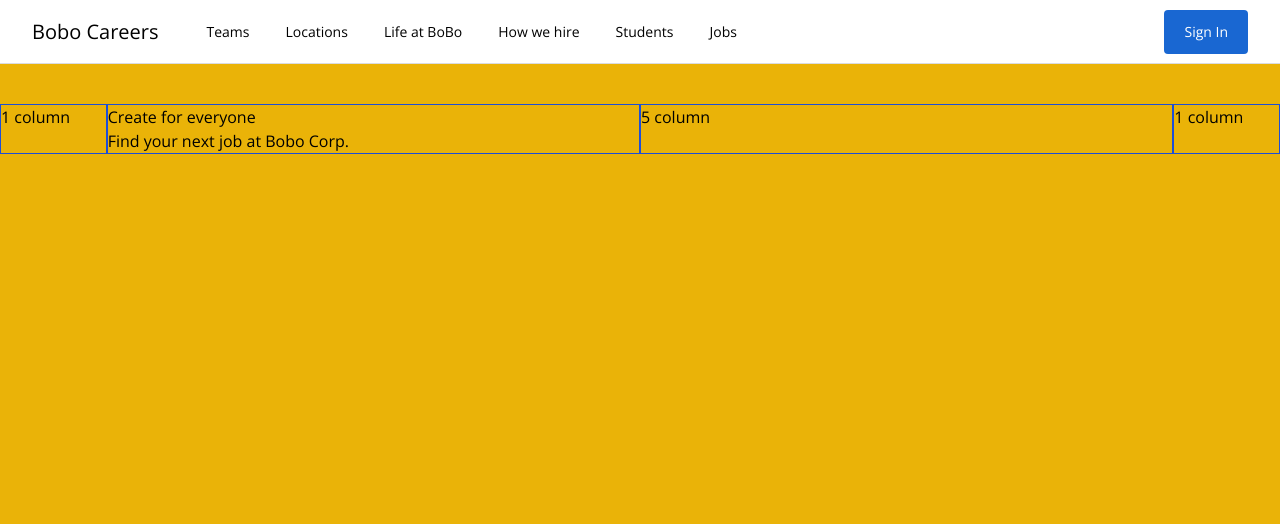
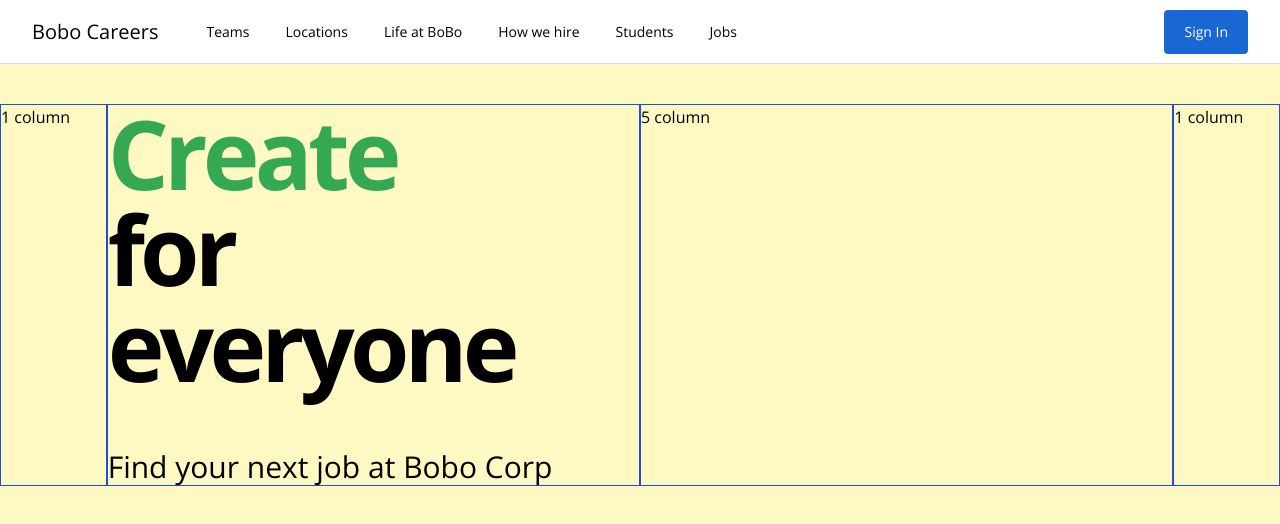
Before and after one commit to mentalclear/job-search, a Vue app: page / in a window 1280 px wide. Shown: the top 524 px of the page. Built offline with nearby package versions, Linux system fonts and the light colour scheme.

Commit message:
Complete Section 12

```diff
--- a/package.json
+++ b/package.json
@@ -5,7 +5,7 @@
   "scripts": {
     "serve": "vue-cli-service serve",
     "build": "vue-cli-service build",
-    "test:unit": "vue-cli-service test:unit --coverage",
+    "test:unit": "vue-cli-service test:unit --coverage --verbose",
     "test:watch": "vue-cli-service test:unit --watch --verbose",
     "lint": "vue-cli-service lint"
   },
--- a/src/components/TheHeadline.vue
+++ b/src/components/TheHeadline.vue
@@ -1,9 +1,20 @@
 <template>
-  <h1>{{ action }} for everyone</h1>
-  <h2>Find your next job at Bobo Corp.</h2>
+  <h1
+    class="font-bold tracking-tighter text-8xl mb-14"
+    data-test="action-phrase"
+  >
+    <span :class="actionClasses">{{ action }}</span>
+    <br>
+    for everyone
+  </h1>
+  <h2 class="text-3xl font-light">
+    Find your next job at Bobo Corp
+  </h2>
 </template>
 
 <script>
+import nextElementInList from '@/utils/nextElementInList';
+
 export default {
   name: 'TheHeadline',
   data() {
@@ -11,6 +22,18 @@ export default {
       action: 'Build',
       interval: null,
     };
+  },
+  computed: {
+    actionClasses() {
+      return {
+        // build: this.action === 'Build',
+        // create: this.action === 'Create',
+        // design: this.action === 'Design',
+        // code: this.action === 'Code',
+        // All above can be represented as below:
+        [this.action.toLowerCase()]: true,
+      };
+    },
   },
   created() {
     this.changeTitle();
@@ -22,12 +45,25 @@ export default {
     changeTitle() {
       this.interval = setInterval(() => {
         const actions = ['Build', 'Create', 'Design', 'Code'];
-        const currentActionIndex = actions.indexOf(this.action);
-        const nextActionIndex = (currentActionIndex + 1) % 4;
-        const nextAction = actions[nextActionIndex];
-        this.action = nextAction;
+        this.action = nextElementInList(actions, this.action);
       }, 3000);
     },
   },
 };
 </script>
+
+<style scoped>
+.build {
+  color: #1a73e8;
+}
+.create {
+  color: #34a853;
+}
+.design {
+  color: #f9ab00;
+}
+.code {
+  color: #d93025;
+}
+
+</style>
--- a/src/components/TheHero.vue
+++ b/src/components/TheHero.vue
@@ -1,6 +1,6 @@
 <template>
   <main>
-    <section class="flex flex-col h-screen pt-10 pb-20 bg-yellow-500">
+    <section class="flex flex-col h-screen pt-10 pb-20 bg-yellow-100">
       <div class="grid grid-cols-12">
         <div class="col-start-1 col-span-1 border border-blue-700">
           1 column
--- /dev/null
+++ b/src/utils/nextElementInList.js
@@ -0,0 +1,9 @@
+const nextElementInList = (list, value) => {
+  const currentActionIndex = list.indexOf(value);
+  const nextValueIndex = (currentActionIndex + 1) % list.length;
+  const nextValue = list[nextValueIndex];
+
+  return nextValue;
+};
+
+export default nextElementInList;
```
Also changed, not shown: 2 other files (tests, documents, lock files or other folders).
